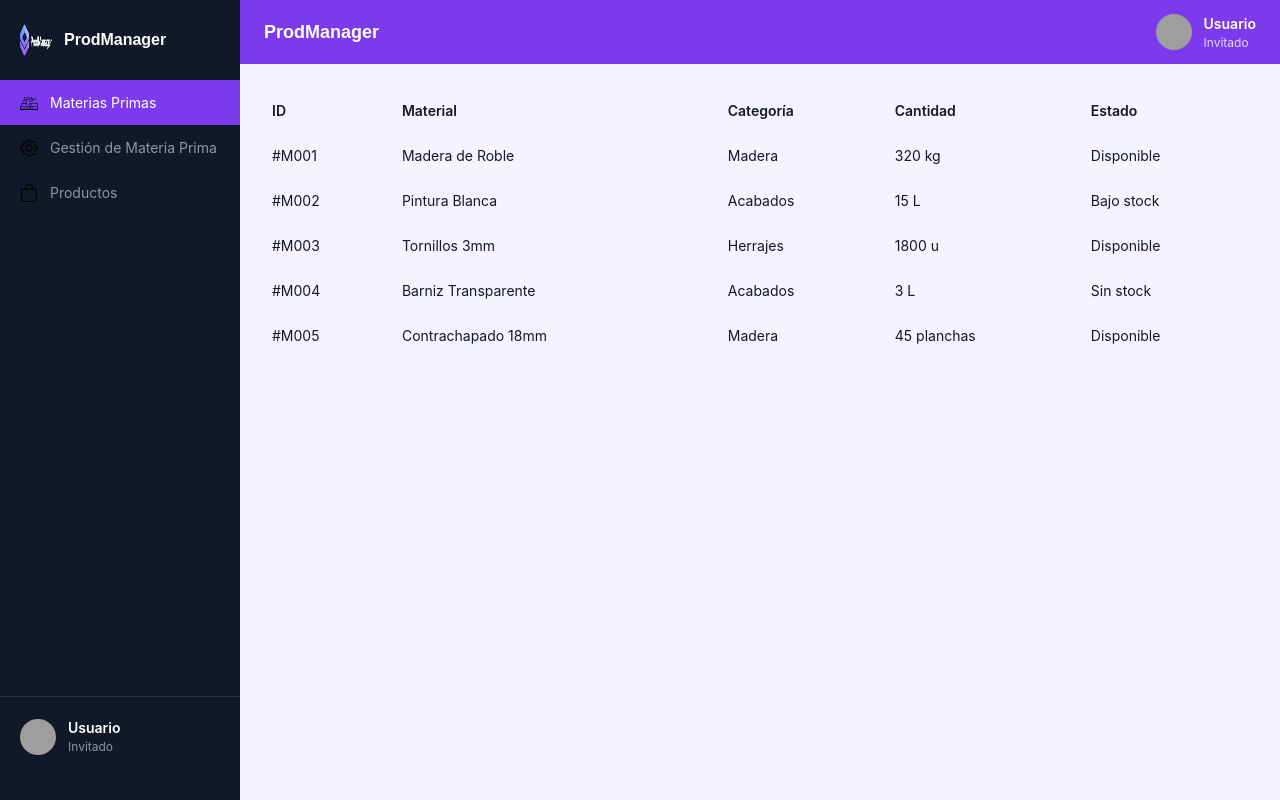
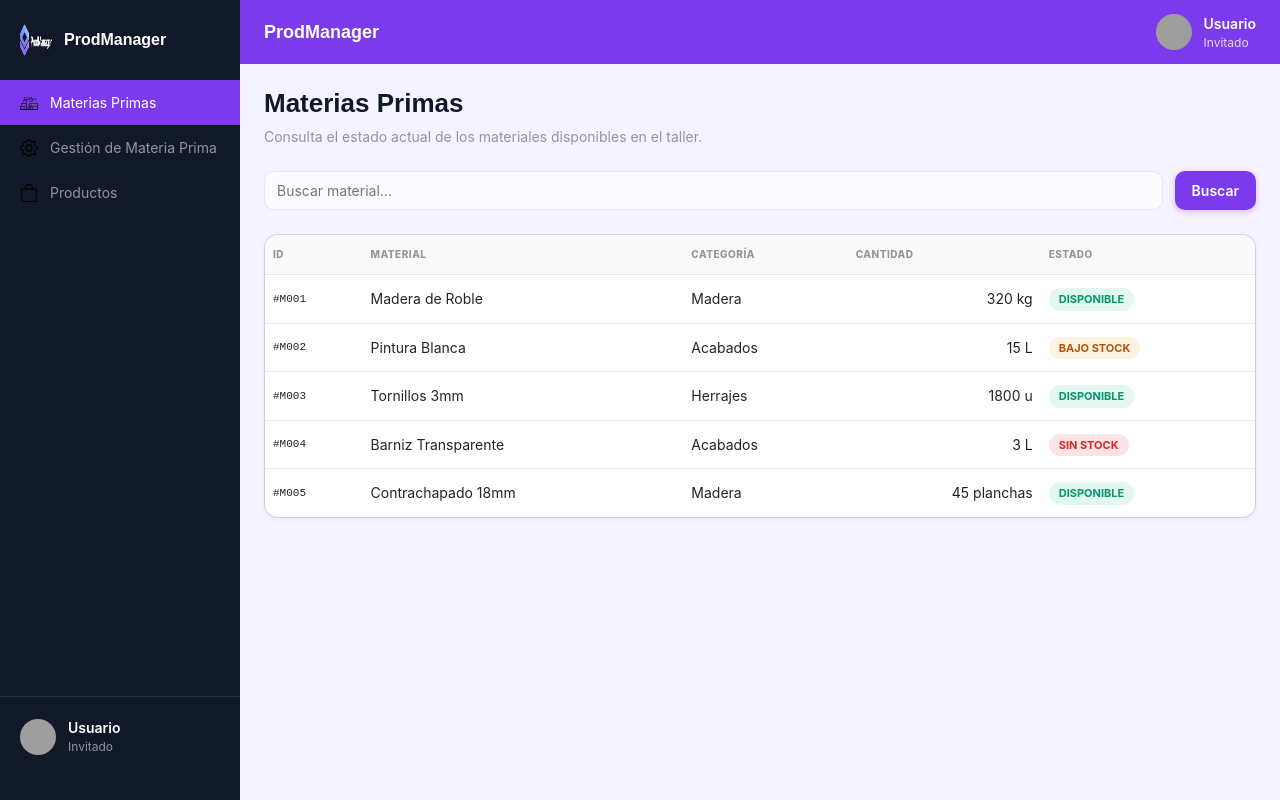
Before and after one commit to QuantiaStudio/Gestor-de-Produccion-e-Inventario-para-Emprendimientos, an Angular app in the folder frontend/ProdManager/: page /dashboard/materias-primas-consulta in a window 1280 px wide. Built offline with nearby package versions, Linux system fonts and the light colour scheme; grey boxes are pictures that could not be loaded.

Commit message:
style: aplicar diseño visual de la maqueta al listado y detalle de materia prima

```diff
--- a/frontend/ProdManager/src/app/materia-prima/materia-prima-detalle/materia-prima-detalle.component.css
+++ b/frontend/ProdManager/src/app/materia-prima/materia-prima-detalle/materia-prima-detalle.component.css
@@ -1,17 +1,21 @@
 .modal-overlay {
   position: fixed;
   inset: 0;
-  background: rgba(0, 0, 0, 0.5);
   display: flex;
   align-items: center;
   justify-content: center;
+  z-index: 50;
 }
 
-.modal-content {
-  background: white;
+.modal-box {
+  width: 90%;
+  max-width: 480px;
+  max-height: 85vh;
+  overflow-y: auto;
+  border-radius: var(--radius-md);
+  background-color: white;
   padding: 24px;
-  border-radius: 8px;
-  min-width: 320px;
+  box-shadow: 0 10px 25px rgba(0, 0, 0, 0.1);
 }
 
 .modal-header {
@@ -20,3 +24,13 @@
   align-items: center;
   margin-bottom: 16px;
 }
+
+.modal-header h2 {
+  margin: 0;
+}
+
+.modal-footer {
+  margin-top: 16px;
+  display: flex;
+  justify-content: flex-end;
+}
--- a/frontend/ProdManager/src/app/materia-prima/materia-prima-detalle/materia-prima-detalle.component.html
+++ b/frontend/ProdManager/src/app/materia-prima/materia-prima-detalle/materia-prima-detalle.component.html
@@ -1,21 +1,23 @@
 <div class="modal-overlay" (click)="cerrar.emit()">
-  <div class="modal-content" (click)="$event.stopPropagation()">
+  <div class="modal-box" (click)="$event.stopPropagation()">
     <div class="modal-header">
       <h2>Detalle de Materia Prima</h2>
-      <button type="button" (click)="cerrar.emit()">Cerrar</button>
+      <button type="button" class="btn-close" (click)="cerrar.emit()" aria-label="Cerrar"></button>
     </div>
+
     <table>
       <tbody>
-        <tr><th>ID</th><td>#{{ materiaPrima.id }}</td></tr>
+        <tr><th>ID</th><td class="mono">#{{ materiaPrima.id }}</td></tr>
         <tr><th>Material</th><td>{{ materiaPrima.nombre }}</td></tr>
         <tr><th>Categoría</th><td>{{ materiaPrima.categoria }}</td></tr>
         <tr><th>Stock total</th><td>{{ materiaPrima.stockTotal }} {{ materiaPrima.unidadMedida }}</td></tr>
-        <tr><th>Estado</th>
+        <tr>
+          <th>Estado</th>
           <td>
             @switch (materiaPrima.estado) {
-              @case ('optimo') { Disponible }
-              @case ('bajo_minimo') { Bajo stock }
-              @case ('sin_stock') { Sin stock }
+              @case ('optimo') { <span class="estado-badge badge--success">Disponible</span> }
+              @case ('bajo_minimo') { <span class="estado-badge badge--warning">Bajo stock</span> }
+              @case ('sin_stock') { <span class="estado-badge badge--error">Sin stock</span> }
             }
           </td>
         </tr>
@@ -24,5 +26,9 @@
         <tr><th>Última actualización</th><td>{{ materiaPrima.ultimaActualizacion }}</td></tr>
       </tbody>
     </table>
+
+    <div class="modal-footer">
+      <button type="button" class="btn btn-primary" (click)="cerrar.emit()">Cerrar</button>
+    </div>
   </div>
 </div>
--- a/frontend/ProdManager/src/app/materia-prima/materia-prima-listado/materia-prima-listado.component.css
+++ b/frontend/ProdManager/src/app/materia-prima/materia-prima-listado/materia-prima-listado.component.css
@@ -0,0 +1,49 @@
+.listado-header {
+  margin-bottom: 24px;
+}
+
+.listado-header p {
+  color: var(--gray-400);
+  margin: 4px 0 0;
+}
+
+.search-bar {
+  display: flex;
+  gap: 12px;
+  margin-bottom: 24px;
+}
+
+.search-bar .input {
+  flex: 1;
+}
+
+.table-wrapper {
+  padding: 0;
+  overflow: hidden;
+}
+
+.table-wrapper table {
+  margin: 0;
+}
+
+.table-wrapper thead th {
+  background-color: #FAFAFA;
+  font-size: 10px;
+  font-weight: 800;
+  text-transform: uppercase;
+  letter-spacing: 0.5px;
+  color: var(--gray-400);
+}
+
+.table-wrapper tbody tr {
+  border-top: 1px solid var(--gray-200);
+}
+
+.fila-clickeable {
+  cursor: pointer;
+  transition: var(--transition-fast);
+}
+
+.fila-clickeable:hover {
+  background-color: rgba(124, 58, 237, 0.03);
+}
--- a/frontend/ProdManager/src/app/materia-prima/materia-prima-listado/materia-prima-listado.component.html
+++ b/frontend/ProdManager/src/app/materia-prima/materia-prima-listado/materia-prima-listado.component.html
@@ -1,31 +1,43 @@
+<div class="listado-header">
+  <h1>Materias Primas</h1>
+  <p>Consulta el estado actual de los materiales disponibles en el taller.</p>
+</div>
+
+<div class="search-bar">
+  <input type="text" class="input" placeholder="Buscar material..." />
+  <button type="button" class="btn btn-primary">Buscar</button>
+</div>
+
+<div class="card table-wrapper">
   <table>
     <thead>
       <tr>
         <th>ID</th>
         <th>Material</th>
         <th>Categoría</th>
-      <th>Cantidad</th>
+        <th class="numeric">Cantidad</th>
         <th>Estado</th>
       </tr>
     </thead>
     <tbody>
       @for (mp of materiasPrimas; track mp.id) {
-      <tr (click)="seleccionar(mp)">
-        <td>#{{ mp.id }}</td>
+        <tr (click)="seleccionar(mp)" class="fila-clickeable">
+          <td class="mono">#{{ mp.id }}</td>
           <td>{{ mp.nombre }}</td>
           <td>{{ mp.categoria }}</td>
-        <td>{{ mp.stockDisponible }} {{ mp.unidadMedida }}</td>
+          <td class="numeric">{{ mp.stockDisponible }} {{ mp.unidadMedida }}</td>
           <td>
             @switch (mp.estado) {
-            @case ('optimo') { Disponible }
-            @case ('bajo_minimo') { Bajo stock }
-            @case ('sin_stock') { Sin stock }
+              @case ('optimo') { <span class="estado-badge badge--success">Disponible</span> }
+              @case ('bajo_minimo') { <span class="estado-badge badge--warning">Bajo stock</span> }
+              @case ('sin_stock') { <span class="estado-badge badge--error">Sin stock</span> }
             }
           </td>
         </tr>
       }
     </tbody>
   </table>
+</div>
 
 @if (materiaPrimaSeleccionada) {
   <app-materia-prima-detalle
```
Lines whose indentation alone changed are shown as unchanged.
